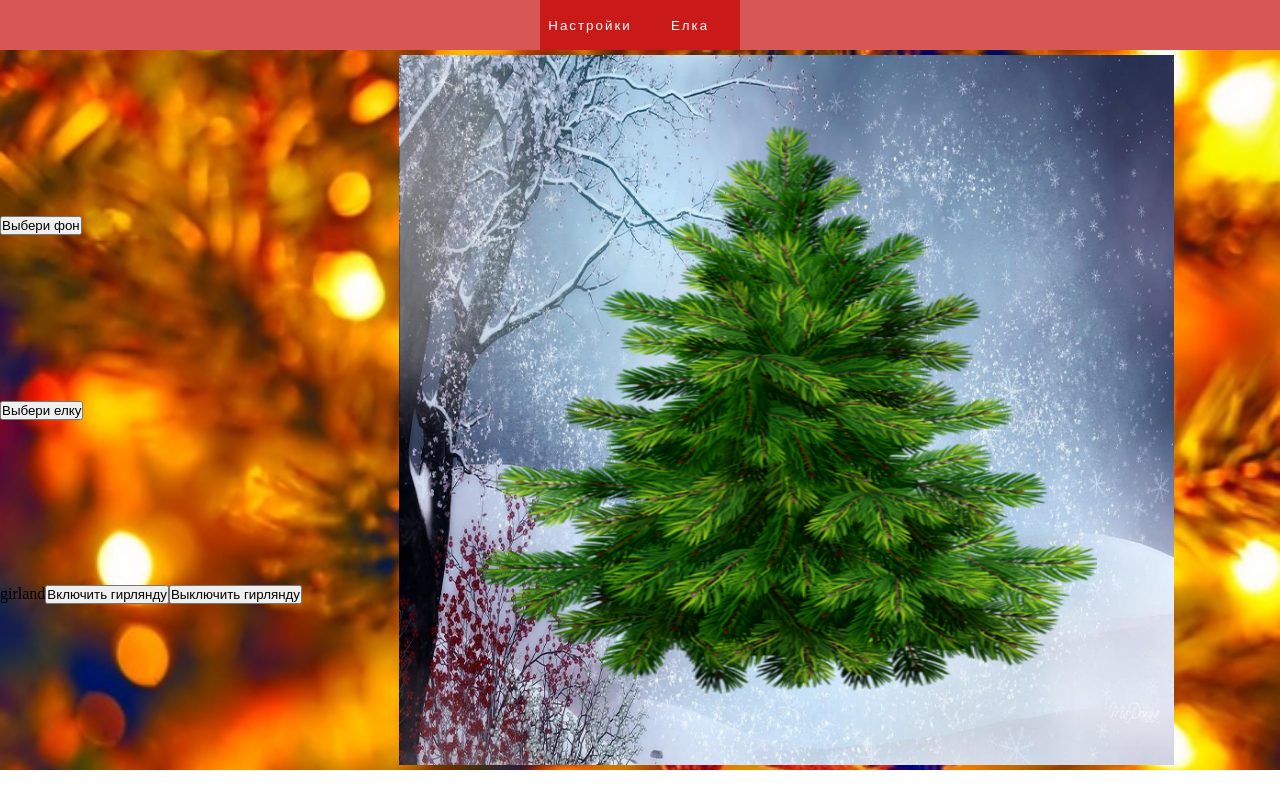
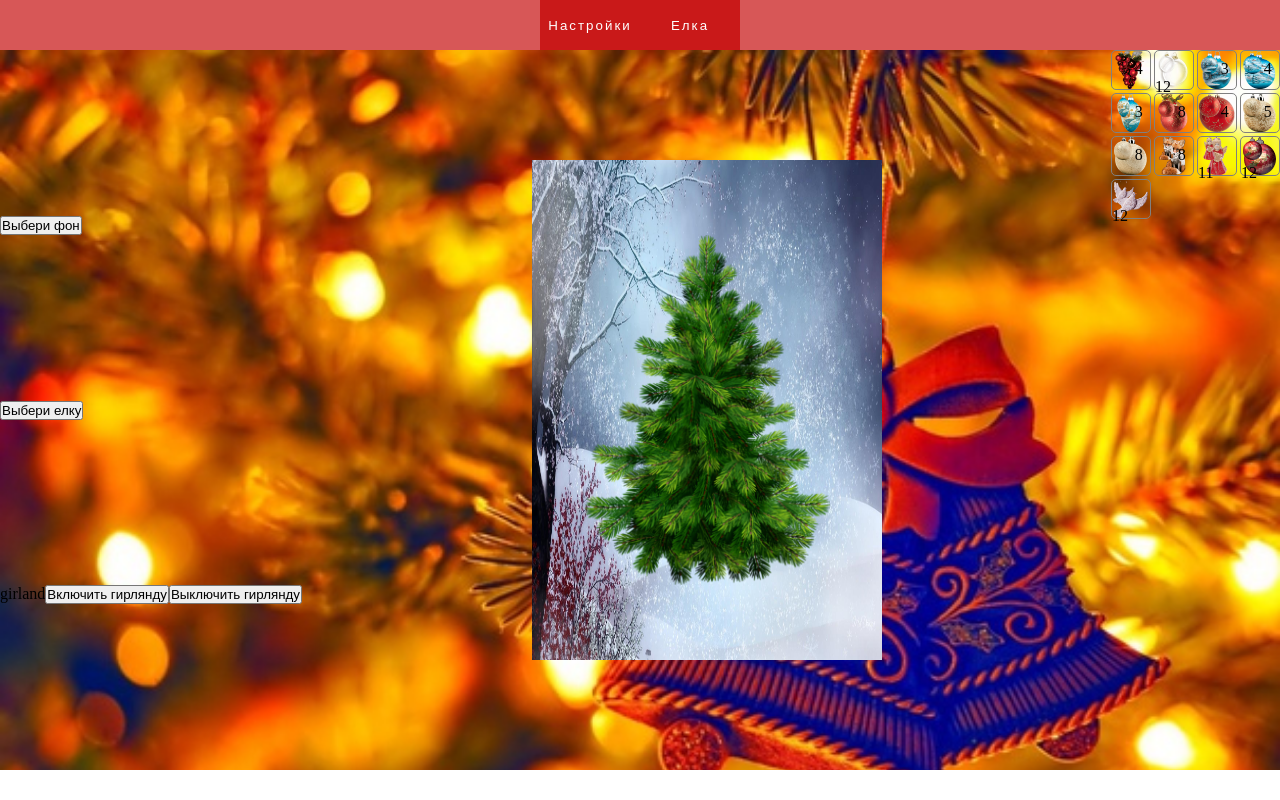
Before and after one commit to poli-vorobeva/christmas, a website built with webpack: page index.html in a window 1280 px wide. Both pictures are taken after a click on the button "Елка". Built offline with nearby package versions, Linux system fonts and the light colour scheme; files whose address does not match are found by name.

Commit message:
fix:tree canvas draw toys bug

```diff
--- a/src/Tree/Tree.css
+++ b/src/Tree/Tree.css
@@ -16,8 +16,10 @@
     align-items: center;
 }
 .canvas{
-    width: 80%;
-    height: calc( 95vh - 50px);
+    width: 350px;
+    height: 500px;
+    /*width: 80%;*/
+    /*height: calc( 95vh - 50px);*/
     margin: 0 auto;
 }
 .chooseContainer {
--- a/src/Tree/Tree.ts
+++ b/src/Tree/Tree.ts
@@ -9,10 +9,10 @@ export class TreePage extends Control {
     private canvasSection: CanvasSection;
     private toysSection: ToysSection;
     private chooseSection: ChooseSection;
-    onOffGirland: () => void
-
+//todo remove fro m tree
     constructor(parentNode: HTMLElement, filtersModel: FiltersModel) {
         super(parentNode, 'div', 'treePage-container')
+        console.log(filtersModel)
         this.node.style.backgroundImage = 'url(./public/assets/bgStartPage.jpg)'
         this.chooseSection = new ChooseSection(this.node)
         this.chooseSection.onOffGirland = () => {
@@ -25,6 +25,9 @@ export class TreePage extends Control {
             this.canvasSection.setCanvasTree(tr)
         }
         this.canvasSection = new CanvasSection(this.node)
+        this.canvasSection.onDroppedToy=(toyIndex)=>{
+            //todo dec count in dataobject,cuttentData, tree-toySection
+        }
         this.chooseSection.setCanvasBackground = (bgImageIndex) => {
             this.canvasSection.setCanvasBackground(bgImageIndex)
         }
--- a/src/Tree/canvasSection/canvasSection.ts
+++ b/src/Tree/canvasSection/canvasSection.ts
@@ -26,7 +26,9 @@ export class CanvasSection extends Control {
   public garlandCoordinates: { y: number; x: number[] }[];
   private isTurnGirland: boolean;
   private coordsForGirland: { y: number; x: number[] }[];
-
+  onDroppedToy:(toyIndex:string)=>void
+  private treeCanvasWidth: number;
+  private treeCanvasHeight: number;
   constructor(parentNode: HTMLElement) {
     super(parentNode);
     this.parentNode = parentNode
@@ -34,19 +36,22 @@ export class CanvasSection extends Control {
     this.isTurnGirland=false
     this.node.classList.add('canvasSection')
     this.canvasSection = new Control(this.node, 'canvas', 'canvas')
-    this.canvasSection.node.width = this.canvasWidth = this.canvasSection.node.getBoundingClientRect().width
-    this.canvasSection.node.height = this.canvasHeight = this.canvasSection.node.getBoundingClientRect().height
+    this.canvasSection.node.width = this.canvasWidth = 350//this.canvasSection.node.getBoundingClientRect().width
+    this.canvasSection.node.height = this.canvasHeight = 500 //this.canvasSection.node.getBoundingClientRect().height
+    console.log("mainCanvas w",this.canvasSection.node.width,'h',this.canvasSection.node.height)
     this.canvasSection.node.onclick = (e) => {
       console.log(e.offsetX, e.offsetY)
     }
     this.prevPosX
     this.prevPosX
+    this.treeCanvasWidth=this.canvasWidth*0.7
+    this.treeCanvasHeight=this.canvasHeight*0.7
+    this.offsetTreeCanvasWidth = this.canvasWidth * 0.3 / 2
+    this.offsetTreeCanvasHeight = this.canvasHeight * 0.3 / 2
     this.mouseDownHandlerBinded = this.mouseDownHandler.bind(this)
     this.moveHandlerBinded = this.moveHandler.bind(this)
     this.setCanvasBackground('1')
     this.setCanvasTree('1')
-    this.offsetTreeCanvasWidth = this.canvasWidth * 0.2 / 2
-    this.offsetTreeCanvasHeight = this.canvasHeight * 0.2 / 2
     this.canvasSection.node.addEventListener('mousedown', this.mouseDownHandlerBinded)
     this.ctx = this.canvasSection.node.getContext('2d')
     this.canvasBackground = null
@@ -55,16 +60,24 @@ export class CanvasSection extends Control {
     this.node.ondragover = (e) => {
       e.preventDefault()
     }
+    //todo drawtoys by their sizes
     this.node.ondrop = (e) => {
-      const { x, y } = this.getCursorPosition(e, this.node)
+      const { x, y } = this.getCursorPosition(e, this.canvasSection.node)
+      console.log('$$',x,y)
+      console.log(this.canvasTree)
       if (!this.isOverCanvas(x - this.canvasTree.startX, y - this.canvasTree.startY)) return
       else {
+        console.log('overCanvas')
         if (this.maskCanvas.checkPixel(x - this.canvasTree.startX, y - this.canvasTree.startY)) {
+          console.log("underTreeMask",e.dataTransfer.getData('el'))
+          this.onDroppedToy(e.dataTransfer.getData('el'))
+          console.log("TOYcoords",x - 25,y - 25)
           const toy = new ToyImage(this.node, {
             x: x - 25, y: y - 25,
             num: +e.dataTransfer.getData('el'), size: 50
           })
           toy.render(this.ctx)
+         console.log('drap')
           this.toysOnTree.push(toy)
         }
       }
@@ -74,6 +87,7 @@ export class CanvasSection extends Control {
   mouseDownHandler(e: MouseEvent) {
     this.prevPosX = this.getCursorPosition(e, this.node).x
     this.prevPosY = this.getCursorPosition(e, this.node).y
+    console.log("TOYonDown",this.toysOnTree)
     this.canvasSection.node.addEventListener('mousemove', this.moveHandlerBinded)
   }
 
@@ -87,10 +101,14 @@ export class CanvasSection extends Control {
     this.drawScene()
     this.canvasSection.node.onmouseup = (e) => {
       const { x, y } = this.getCursorPosition(e, this.canvasSection.node)
+      console.log('coords----------',x,y)
       if (this.isOverCanvas(x - 50, y - 50)) {
+        console.log('overCanvas')
         const canvasX = x - this.canvasTree.startX
         const canvasY = y - this.canvasTree.startY
-        if (!this.maskCanvas.checkPixel(canvasX, canvasY)) {
+       if (!this.maskCanvas.checkPixel(canvasX, canvasY)) {
+          console.log(e)
+          console.log(this.getCurrentToy(e))
           this.deleteToy(this.getCurrentToy(e))
           //TODO даляются все одинаковые элементы
           //попадают элнменты в диапозоне
@@ -105,8 +123,8 @@ export class CanvasSection extends Control {
     // console.log(x,y)
     return (x >= this.canvasTree.startX
       && x <= this.canvasTree.startX + this.canvasTree.width
-      || y >= this.canvasTree.startY
-      || y <= this.canvasTree.startY + this.canvasTree.height)
+      && y >= this.canvasTree.startY
+      && y <= this.canvasTree.startY + this.canvasTree.height)
   }
 
   smallFoo() {
@@ -136,13 +154,13 @@ export class CanvasSection extends Control {
       })
     })
   }
-
   drawScene() {
     this.ctx.clearRect(0, 0, this.canvasWidth, this.canvasHeight)
     this.smallFoo()
   }
 
   deleteToy(delToy: ToyImage) {
+    console.log(delToy,'@@')
     this.toysOnTree = this.toysOnTree.filter(toy => toy.id !== delToy.id)
     this.drawScene()
   }
@@ -174,17 +192,19 @@ export class CanvasSection extends Control {
   };
 
   public setCanvasTree(treeImageIndex: string) {
+    console.log('tree---')
     this.createImage(`./public/assets/tree/${treeImageIndex}.png`,
-      this.canvasWidth * 0.7, this.canvasHeight * 0.7,
+      this.treeCanvasWidth, this.treeCanvasHeight,
         this.treeOnload.bind(this))
   }
-  createImage(url: string, width: number, height: number, callcack: (img: HTMLImageElement) => void) {
+  createImage(url: string, width: number, height: number, callback: (img: HTMLImageElement) => void) {
     const image = new Image()
     image.src = url
     image.width = width
     image.height = height
+    console.log('image',width,height)
     image.onload = () => {
-      callcack(image)
+      callback(image)
     }
   }
   bgOnload(canvasImage: HTMLImageElement) {
@@ -197,8 +217,11 @@ export class CanvasSection extends Control {
     }
   }
   treeOnload(treeImage: HTMLImageElement) {
-    this.maskCanvas = new MaskCanvas(this.node, treeImage,
-        this.canvasWidth * 0.7, this.canvasHeight * 0.7)
+    // this.maskCanvas = new MaskCanvas(this.node, treeImage,
+    //     this.canvasWidth * 0.7, this.canvasHeight * 0.7)
+    console.log('maskCanvas---',this.treeCanvasWidth,this.treeCanvasHeight)
+     this.maskCanvas = new MaskCanvas(this.node, treeImage,
+         this.treeCanvasWidth, this.treeCanvasHeight)
     const arr = this.maskCanvas.getGarlandCoords()
     const newCoords = arr.map((el) => {
       el.y = el.y + Math.floor(this.offsetTreeCanvasHeight)
@@ -208,8 +231,8 @@ export class CanvasSection extends Control {
     })
     this.coordsForGirland = newCoords
     this.canvasTree = {
-      startX: this.canvasWidth * 0.2 / 2, startY: this.canvasHeight * 0.2 / 2, image: treeImage,
-      width: this.canvasWidth * 0.8, height: this.canvasHeight * 0.8
+      startX: this.offsetTreeCanvasWidth, startY: this.offsetTreeCanvasHeight, image: treeImage,
+      width: this.treeCanvasWidth, height: this.treeCanvasHeight
     }
     this.drawScene()
   }
--- a/src/Tree/toysSection/toysSection.ts
+++ b/src/Tree/toysSection/toysSection.ts
@@ -7,20 +7,19 @@ export class ToysSection extends Control {
   constructor(parentNode: HTMLElement, filtersModel: FiltersModel) {
     super(parentNode);
     this.node.classList.add('toysSection')
-//    filtersModel.getFavorites().forEach(toy => {
- //     const toyItem = new Control(this.node, 'div', 'toySectionItem')
-   //  toyItem.node.style.backgroundImage = `url(./public/assets/toys/${toy.num}.png)`
- //     const image=new Image()
- //     image.src=`./public/assets/toys/${toy.num}.png`;
- //     image.style.width='60%'
- //     image.style.height='60%'
- //     image.draggable=true
- //     image.ondragstart=(e)=>{
- //       e.dataTransfer.setData('el',toy.num)
-       // console.log("JUYJUJUYJ",e.dataTransfer)
- //     }
-  //    toyItem.node.appendChild(image)
-  //    const toyCount = new Control(toyItem.node, 'span', 'toyCount', toy.count)
-  //  })
+   filtersModel.getFavorites().forEach(toy => {
+     const toyItem = new Control(this.node, 'div', 'toySectionItem')
+    toyItem.node.style.backgroundImage = `url(./public/assets/toys/${toy.num}.png)`
+     const image=new Image()
+     image.src=`./public/assets/toys/${toy.num}.png`;
+     image.style.width='60%'
+     image.style.height='60%'
+     image.draggable=true
+     image.ondragstart=(e)=>{
+       e.dataTransfer.setData('el',toy.num)
+     }
+     toyItem.node.appendChild(image)
+     const toyCount = new Control(toyItem.node, 'span', 'toyCount', toy.count)
+   })
   }
 }
--- a/src/app.ts
+++ b/src/app.ts
@@ -44,7 +44,6 @@ export class App extends Control {
   }
   changePage(page: string) {
     if (page === 'settings') {
-      console.log(this.treePage)
       this.toggleNavPage(this.treePage,this.startPage)
       this.settingsPage = new SettingsPage(this.node, this.filtersModel,this.toysObj)
       this.settingsPage.addFavorite = (toyData: IToyData) => {
--- a/src/index.ts
+++ b/src/index.ts
@@ -32,6 +32,7 @@ const toysObj = function () {
   )
 
 }
+
 function getAsyncImages(array: string[]): Promise<HTMLImageElement[]> {
   return new Promise((res, rej) => {
     const pr = function (adr: string): Promise<HTMLImageElement> {
@@ -45,10 +46,9 @@ function getAsyncImages(array: string[]): Promise<HTMLImageElement[]> {
     }
     const prAll = async function processArray() {
       const promises = array.map(name => pr(name));
-      return await Promise.all(promises);
+     return await Promise.all(promises);
     }
     const data = prAll()
-    console.log(data)
     res(data)
   })
 }
@@ -57,6 +57,7 @@ const promiseAllData=async ():Promise<any[]>=>{
   return await Promise.all(prAr)
 }
 promiseAllData().then((d:PreloadData)=>{
+  console.log('$$$',)
   const app = new App(document.body,d)
 })
 //document.body.append(generateSnowFlake())
--- a/src/settingsPage/SettingsPage.ts
+++ b/src/settingsPage/SettingsPage.ts
@@ -17,7 +17,6 @@ export class SettingsPage extends Control {
     document.querySelector('body').style.backgroundImage="url('./public/assets/bgSettings.png')"
     this.filtersModel = filtersModel
     this.filtersModel.onRedrawToys = (toysArray) => {
-
       this.decorationSection.drawSection(toysArray)
     }
     this.filtersContainer = new FilterContainer(this.node)
--- a/src/settingsPage/decoration/DecorationSection.ts
+++ b/src/settingsPage/decoration/DecorationSection.ts
@@ -12,6 +12,7 @@ export class DecorationSection extends Control {
   }
 
   public drawSection(toyData: IToyData[]) {
+    console.log('toyData',toyData)
     this.node.innerHTML = ''
     toyData.forEach(d => {
       const toy = new ToyItem(this.node, d)
--- a/src/settingsPage/filters/FiltersModel.ts
+++ b/src/settingsPage/filters/FiltersModel.ts
@@ -46,7 +46,7 @@ export class FiltersModel {
         средний: false, большой: false
       }
     }
-    this.favorites = []
+    this.favorites = this.currentToysData.filter(toy=>toy.favorite===true)
   }
 
   public addFavorite(toy: IToyData) {
```
